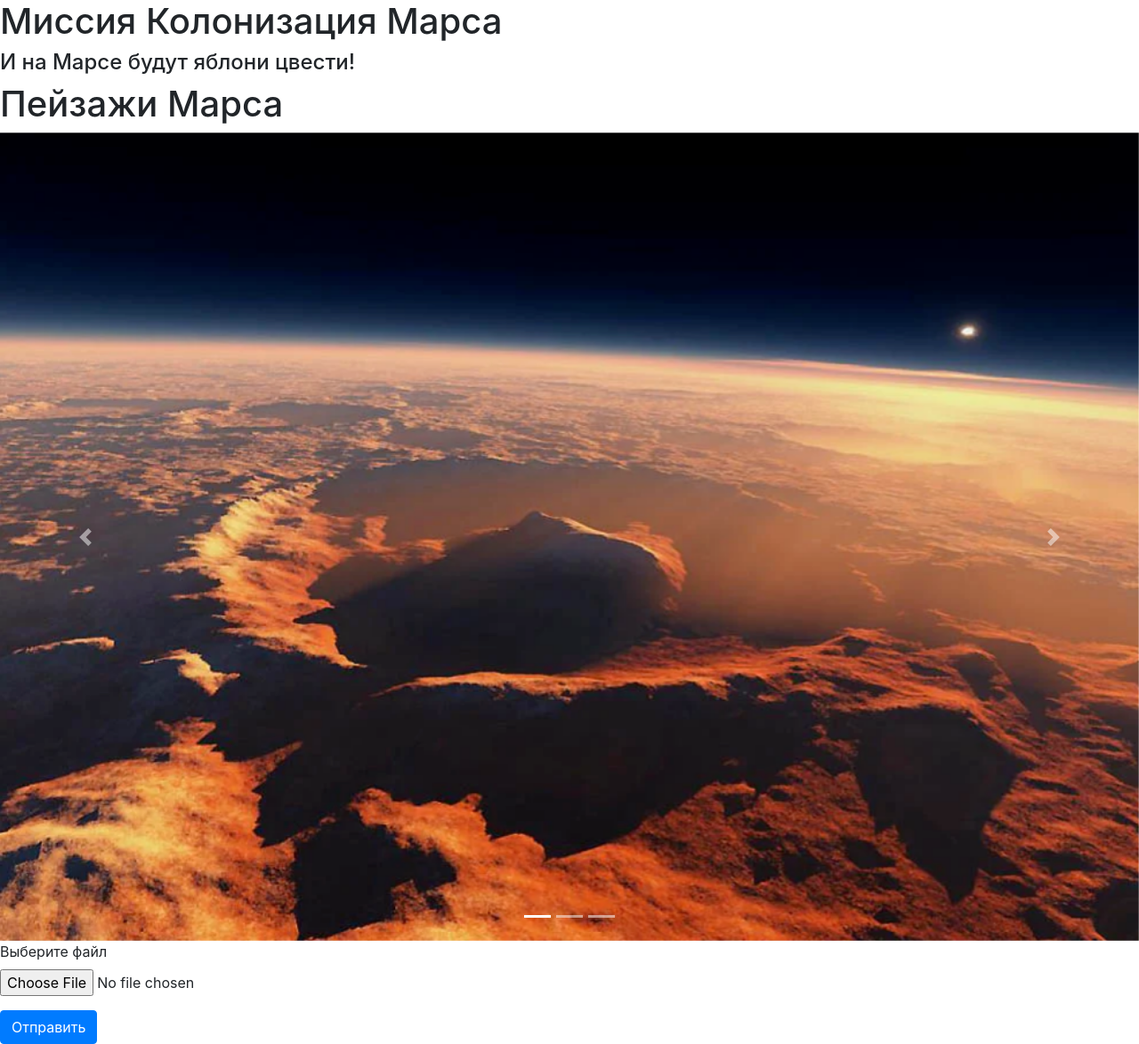
After one commit to dm1itri/web1, a Flask app: template WEB. Шаблоны. flask-wtf/templates/galery.html in a window 1280 px wide. The commit adds this page. Shown: the whole page at 89% size. Run offline with Flask 2, Linux system fonts and the light colour scheme; the template is opened without the code that fills it, so the values that code supplies are empty; some libraries are stand-ins or nearby versions.

Commit message:
Галерея с загрузкой

```diff
--- a/WEB. Шаблоны. flask-wtf/main.py
+++ b/WEB. Шаблоны. flask-wtf/main.py
@@ -1,4 +1,4 @@
-from flask import Flask, render_template
+from flask import Flask, render_template, request
 app = Flask(__name__)
 
 
@@ -18,5 +18,21 @@ def list_prof(ol):
     return render_template('list_prof.html', ol=ol)
 
 
+@app.route('/galery', methods=['GET', 'POST'])
+def galery():
+    if request.method == 'GET':
+        return render_template('galery.html')
+    elif request.method == 'POST':
+        with open('static/image/load_image3.png', 'wb') as f:
+            with open('static/image/load_image2.png', 'rb') as f1:
+                f.write(f1.read())
+        with open('static/image/load_image2.png', 'wb') as f:
+            with open('static/image/load_image1.png', 'rb') as f1:
+                f.write(f1.read())
+        with open('static/image/load_image1.png', 'wb') as f:
+            f.write(request.files['file'].read())
+        return render_template('galery.html')
+
+
 if __name__ == '__main__':
     app.run(port=8080, host='127.0.0.1')
--- a/WEB. Шаблоны. flask-wtf/templates/base.html
+++ b/WEB. Шаблоны. flask-wtf/templates/base.html
@@ -1,8 +1,12 @@
 <!DOCTYPE html>
 <html lang="en">
-<head>
-    <meta charset="UTF-8">
+    <head>
+        <meta charset="UTF-8">
         <title>{{ title }}</title>
+        {% block title %}
+        {% endblock %}
+
+        <link rel="shortcut icon" href="static/image/head.png" type="image/x-icon">
     </head>
     <body>
         <h1>Миссия Колонизация Марса</h1>
--- /dev/null
+++ b/WEB. Шаблоны. flask-wtf/templates/galery.html
@@ -0,0 +1,47 @@
+{% extends "base.html" %}
+
+{% block title %}
+<script src="https://code.jquery.com/jquery-3.3.1.slim.min.js" integrity="sha384-q8i/X+965DzO0rT7abK41JStQIAqVgRVzpbzo5smXKp4YfRvH+8abtTE1Pi6jizo" crossorigin="anonymous"></script>
+    <script src="https://cdnjs.cloudflare.com/ajax/libs/popper.js/1.14.3/umd/popper.min.js" integrity="sha384-ZMP7rVo3mIykV+2+9J3UJ46jBk0WLaUAdn689aCwoqbBJiSnjAK/l8WvCWPIPm49" crossorigin="anonymous"></script>
+    <link rel="stylesheet" href="https://stackpath.bootstrapcdn.com/bootstrap/4.1.3/css/bootstrap.min.css" integrity="sha384-MCw98/SFnGE8fJT3GXwEOngsV7Zt27NXFoaoApmYm81iuXoPkFOJwJ8ERdknLPMO" crossorigin="anonymous">
+    <script src="https://stackpath.bootstrapcdn.com/bootstrap/4.1.3/js/bootstrap.min.js" integrity="sha384-ChfqqxuZUCnJSK3+MXmPNIyE6ZbWh2IMqE241rYiqJxyMiZ6OW/JmZQ5stwEULTy" crossorigin="anonymous"></script>
+{% endblock %}
+
+{% block content %}
+
+<h1>Пейзажи Марса</h1>
+
+<div id="carouselExampleCaptions" class="carousel slide" data-ride="carousel">
+    <ol class="carousel-indicators">
+    <li data-target="#carouselExampleCaptions" data-slide-to="0" class="active"></li>
+    <li data-target="#carouselExampleCaptions" data-slide-to="1"></li>
+    <li data-target="#carouselExampleCaptions" data-slide-to="2"></li>
+    </ol>
+    <div class="carousel-inner">
+    <div class="carousel-item active">
+        <img src="/static/image/load_image1.png" class="d-block w-100" alt="здесь должна быть картинка">
+    </div>
+    <div class="carousel-item">
+        <img src="/static/image/load_image2.png" class="d-block w-100" alt="здесь должна быть картинка">
+    </div>
+    <div class="carousel-item">
+        <img src="/static/image/load_image3.png" class="d-block w-100" alt="здесь должна быть картинка">
+    </div>
+    </div>
+    <a class="carousel-control-prev" href="#carouselExampleCaptions" role="button" data-slide="prev">
+    <span class="carousel-control-prev-icon" aria-hidden="true"></span>
+    <span class="visually-hidden"></span>
+    </a>
+    <a class="carousel-control-next" href="#carouselExampleCaptions" role="button" data-slide="next">
+    <span class="carousel-control-next-icon" aria-hidden="true"></span>
+    <span class="visually-hidden"></span>
+    </a>
+</div>
+<form method="post" enctype="multipart/form-data">
+    <div class="form-group">
+        <label for="photo">Выберите файл</label>
+        <input type="file" class="form-control-file" id="photo" name="file">
+    </div>
+    <button type="submit" class="btn btn-primary">Отправить</button>
+</form>
+{% endblock %}
```
Also changed, not shown: WEB. Шаблоны. flask-wtf/static/image/load_image1.png (added), WEB. Шаблоны. flask-wtf/static/image/load_image2.png (added), WEB. Шаблоны. flask-wtf/static/image/load_image3.png (added).
